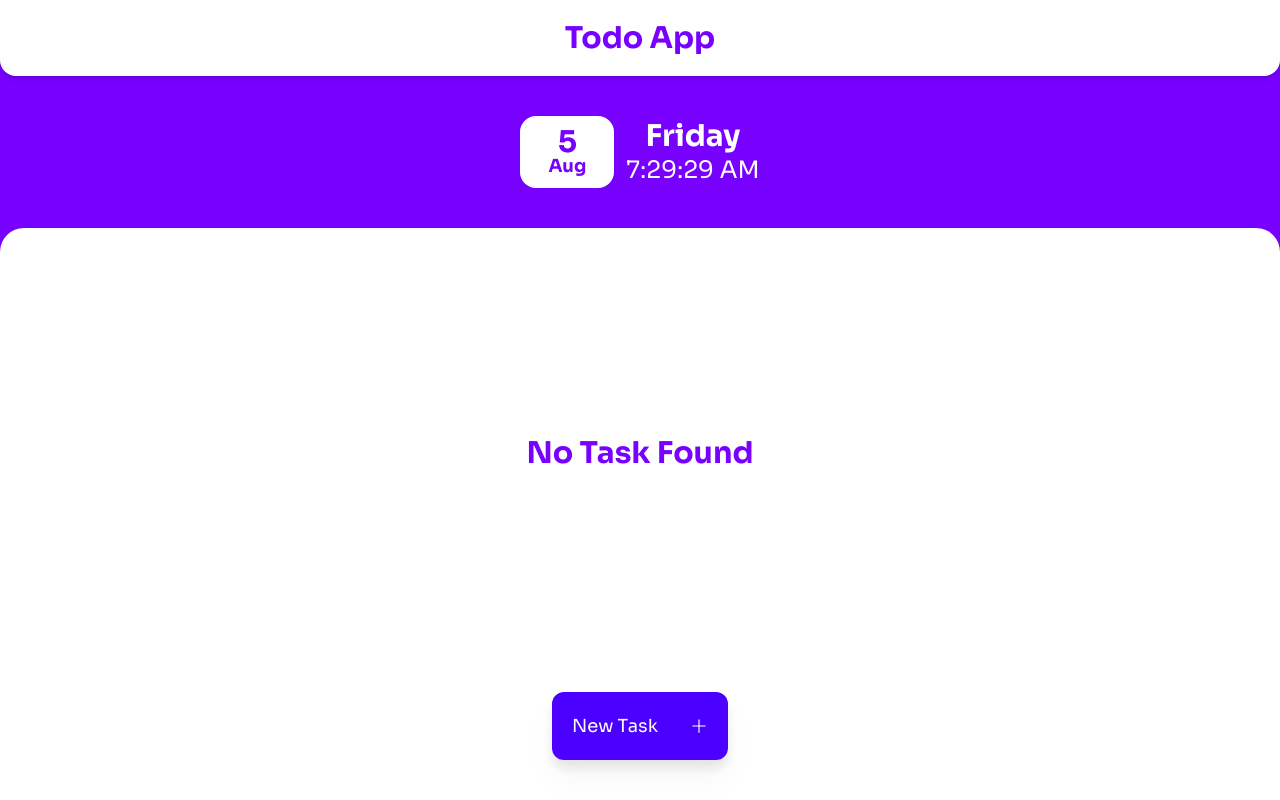
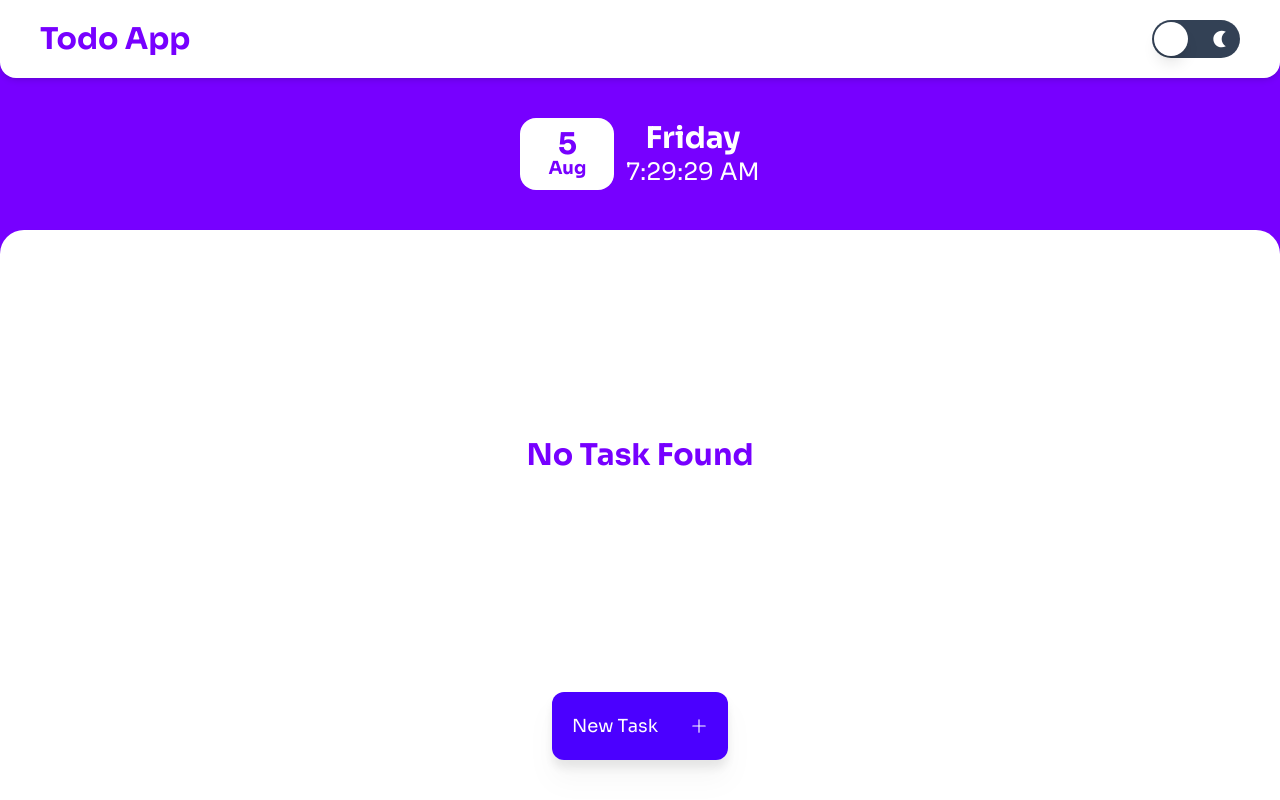
Before and after one commit to saefulbarkah/todo-react-context, a React (Create React App) app: page / in a window 1280 px wide. Shown: the top 800 px of the page. Built offline with nearby package versions, Linux system fonts and the light colour scheme.

Commit message:
Add toggle dark mode

```diff
--- a/src/App.js
+++ b/src/App.js
@@ -4,6 +4,7 @@ import DateCard from "./components/DateCard";
 import Header from "./components/Header";
 import ListCard from "./components/ListCard";
 import { ModalProvider } from "./context/modalContext";
+import { ThemeProvider } from "./context/ThemeContext";
 import { TodoProvider } from "./context/TodoContext";
 
 function App() {
@@ -12,6 +13,7 @@ function App() {
   }, []);
   return (
     <>
+      <ThemeProvider>
         <TodoProvider>
           <ModalProvider>
             <Header />
@@ -26,6 +28,7 @@ function App() {
             </div>
           </ModalProvider>
         </TodoProvider>
+      </ThemeProvider>
     </>
   );
 }
--- a/src/components/DateCard.js
+++ b/src/components/DateCard.js
@@ -6,17 +6,19 @@ const DateCard = () => {
   return (
     <>
       <div className="card flex justify-center items-center text-3xl gap-3">
-        <div className="date bg-white flex flex-col justify-center items-center px-7 py-2 rounded-2xl -space-y-2">
-          <span className="text-primary font-bold">{today.getDate()}</span>
-          <span className="text-primary font-bold text-lg">
+        <div className="date bg-white dark:bg-slate-800  flex flex-col justify-center items-center px-7 py-2 rounded-2xl -space-y-2">
+          <span className="text-primary dark:text-slate-300  font-bold">
+            {today.getDate()}
+          </span>
+          <span className="text-primary dark:text-slate-300 font-bold text-lg">
             {today.toLocaleString("en-US", { month: "short" })}
           </span>
         </div>
         <div className="flex flex-col items-center">
-          <span className="font-bold">
+          <span className="font-bold dark:text-slate-300">
             {today.toLocaleString("en-US", { weekday: "long" })}
           </span>
-          <span className="text-xl lg:text-2xl">
+          <span className="text-xl lg:text-2xl dark:text-slate-300">
             <Time />
           </span>
         </div>
--- a/src/components/Header.js
+++ b/src/components/Header.js
@@ -1,11 +1,15 @@
 import React from "react";
 import Brand from "./Brand";
+import Toggle from "./Toggle";
 
 const Header = () => {
   return (
-    <header className="sticky top-0 py-5 bg-white rounded-b-2xl shadow-md z-50 backdrop-blur-lg">
-      <div className="logo flex justify-center items-center">
-        <Brand addClassName="font-bold text-primary text-3xl">Todo App</Brand>
+    <header className="sticky top-0 py-5 bg-white dark:bg-slate-800/80 dark:backdrop-blur-lg rounded-b-2xl shadow-md z-50 backdrop-blur-lg">
+      <div className="logo flex justify-between items-center container mx-auto px-10">
+        <Brand addClassName="font-bold text-primary dark:text-slate-300 text-3xl">
+          Todo App
+        </Brand>
+        <Toggle />
       </div>
     </header>
   );
--- a/src/components/ListCard.js
+++ b/src/components/ListCard.js
@@ -24,10 +24,12 @@ function ListCard() {
   };
   return (
     <>
-      <div className="bg-white rounded-t-3xl shadow-md min-h-screen">
+      <div className="bg-white dark:bg-slate-800  rounded-t-3xl shadow-md min-h-screen">
         {Todos.length === 0 && (
           <div className="flex justify-center items-center h-[400px] md:h-[700px] lg:h-[450px] text-3xl font-bold">
-            <span className="text-primary">No Task Found</span>
+            <span className="text-primary dark:text-slate-300">
+              No Task Found
+            </span>
           </div>
         )}
         <div className="grid grid-rows-1  gap-20 lg:grid-cols-2 py-20 pb-40">
--- a/src/components/Modal.js
+++ b/src/components/Modal.js
@@ -38,15 +38,17 @@ export default function Modal({ title, children }) {
                 leaveFrom="opacity-100 scale-100"
                 leaveTo="opacity-0 scale-95"
               >
-                <Dialog.Panel className="w-full max-w-md transform overflow-hidden rounded-2xl bg-white p-6 text-left align-middle shadow-xl transition-all">
+                <Dialog.Panel className="w-full max-w-md transform overflow-hidden rounded-2xl bg-white dark:bg-slate-800/50 dark:backdrop-blur-lg p-6 text-left align-middle shadow-xl transition-all">
                   <Dialog.Title
                     as="h3"
-                    className="text-xl text-center font-medium leading-6 text-gray-900"
+                    className="text-xl text-center font-medium leading-6 text-gray-900 dark:text-slate-200"
                   >
                     {title}
                   </Dialog.Title>
                   <div className="mt-2">
-                    <span className="text-sm text-gray-500">{children}</span>
+                    <span className="text-sm text-gray-500 dark:text-slate-200">
+                      {children}
+                    </span>
                   </div>
                 </Dialog.Panel>
               </Transition.Child>
--- a/src/components/NewTask.js
+++ b/src/components/NewTask.js
@@ -54,7 +54,7 @@ const NewTask = () => {
             </label>
             <input
               type="text"
-              className={`py-2 px-5 rounded-lg border-2 bg-white border-primary/50 transition duration-300 outline-primary focus:outline-4 outline-offset-1 w-full ${
+              className={`py-2 px-5 rounded-lg border-2 bg-white border-primary/30 transition duration-300 dark:bg-slate-800 outline-primary/30 focus:outline-primary  outline-none focus:outline-4 outline-offset-1 dark:text-slate-200 w-full ${
                 formik.errors.title ? "border-red/50 outline-red text-red" : ""
               }`}
               placeholder="Insert Your Task"
@@ -63,7 +63,7 @@ const NewTask = () => {
               value={formik.values.title}
             />
             {formik.errors.title ? (
-              <div className="text-red">{formik.errors.title}</div>
+              <div className="text-red py-2">{formik.errors.title}</div>
             ) : null}
           </div>
           <div className="form-grup flex flex-col">
@@ -72,7 +72,7 @@ const NewTask = () => {
             </label>
             <input
               type="time"
-              className={`py-2 px-5 rounded-lg border-2 bg-white border-primary/50 transition duration-300 outline-primary focus:outline-4 outline-offset-1 w-full ${
+              className={`py-2 px-5 rounded-lg border-2 bg-white border-primary/30 transition duration-300 dark:bg-slate-800 outline-primary/30 focus:outline-primary  outline-none focus:outline-4 outline-offset-1 dark:text-slate-200 w-full ${
                 formik.errors.time ? "border-red/50 outline-red text-red" : ""
               }`}
               name="time"
@@ -80,20 +80,20 @@ const NewTask = () => {
               value={formik.values.time}
             />
             {formik.errors.time ? (
-              <div className="text-red">{formik.errors.time}</div>
+              <div className="text-red py-2">{formik.errors.time}</div>
             ) : null}
           </div>
         </div>
         <div className="mt-10 flex justify-center items-center gap-10 text-white">
           <Button
-            addClassName="bg-red py-3 px-4 rounded-lg"
+            addClassName="bg-red dark:bg-red/30 dark:border dark:border-red py-3 px-4 rounded-lg"
             isClicked={() => closeModal()}
             isType="button"
           >
             Close
           </Button>
           <Button
-            addClassName="bg-button/80 py-3 px-4 rounded-lg"
+            addClassName="bg-button/80 py-3 px-4 rounded-lg dark:bg-button/30 dark:border dark:border-button"
             isClicked={console.log("SAVE")}
             isType="submit"
           >
--- /dev/null
+++ b/src/components/Toggle.js
@@ -0,0 +1,36 @@
+import { useContext, useState } from "react";
+import { Switch } from "@headlessui/react";
+import { MdNightlight, MdWbSunny } from "react-icons/md";
+import ThemeContext from "../context/ThemeContext";
+export default function Toggle() {
+  const { theme, setTheme } = useContext(ThemeContext);
+  return (
+    <>
+      <Switch
+        checked={theme}
+        onChange={setTheme}
+        className={`${theme ? "bg-gray-200" : "bg-slate-700"}
+          relative flex items-center h-[38px] w-[88px] shrink-0 cursor-pointer rounded-full border-2 border-transparent transition-colors duration-200 ease-in-out focus:outline-none focus-visible:ring-2  focus-visible:ring-white focus-visible:ring-opacity-75 gap-2`}
+      >
+        <MdWbSunny
+          className={`text-xl absolute left-2 ${
+            theme ? " text-slate-800" : " text-transparent"
+          }`}
+        />
+        <span className="sr-only">Use setting</span>
+        <span
+          aria-hidden="true"
+          className={`${
+            theme ? "translate-x-12 bg-slate-800" : "translate-x-0 bg-white"
+          }
+            pointer-events-none inline-block h-[34px] w-[34px] transform rounded-full  shadow-lg ring-0 transition duration-200 ease-in-out relative`}
+        />
+        <MdNightlight
+          className={`text-xl absolute right-2 ${
+            theme ? "text-transparent" : "text-white"
+          }`}
+        />
+      </Switch>
+    </>
+  );
+}
--- /dev/null
+++ b/src/context/ThemeContext.js
@@ -0,0 +1,26 @@
+import { createContext, useEffect, useState } from "react";
+
+const ThemeContext = createContext();
+
+export function ThemeProvider({ children }) {
+  const [theme, setTheme] = useState(
+    localStorage.getItem("themes")
+      ? JSON.parse(localStorage.getItem("themes"))
+      : false
+  );
+  localStorage.setItem("themes", JSON.stringify(theme));
+  useEffect(() => {
+    theme
+      ? document.body.classList.add("dark", "bg-blue-700")
+      : document.body.classList.remove("dark", "bg-blue-500");
+  });
+  return (
+    <>
+      <ThemeContext.Provider value={{ theme, setTheme }}>
+        {children}
+      </ThemeContext.Provider>
+    </>
+  );
+}
+
+export default ThemeContext;
--- a/tailwind.config.js
+++ b/tailwind.config.js
@@ -1,10 +1,12 @@
 /** @type {import('tailwindcss').Config} */
 module.exports = {
   content: ["./src/**/*.{js,jsx,ts,tsx}"],
+  darkMode: "class",
   theme: {
     extend: {
       colors: {
         primary: "#7700FF",
+        primaryDark: "#5c00c4",
         red: "#FF4E4E",
         button: "#4B00FF",
         success: "#00FF97",
```
Lines whose indentation alone changed are shown as unchanged.
